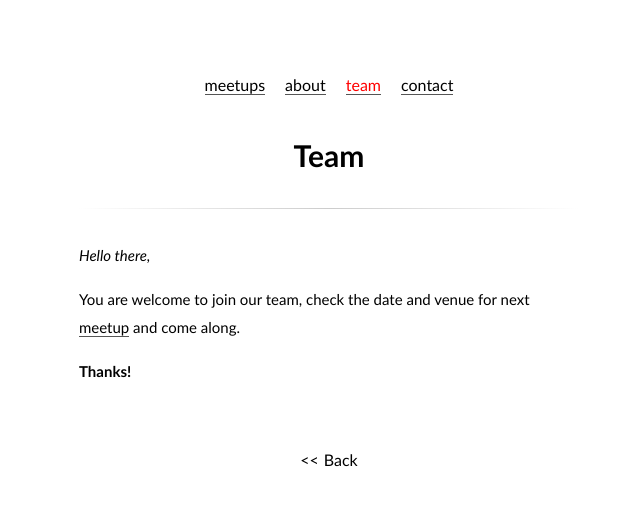
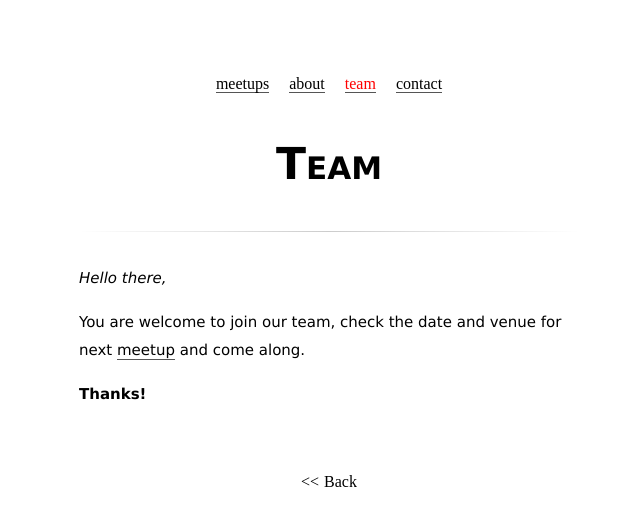
Before and after one commit to big-org/big-org.github.io, a Jekyll site: the page built from team.md, in a window 1280 px wide. Shown: the top 526 px of the page, without its empty margins (311-951 px from the left). Built offline with Jekyll 4.4.1, drawn with Linux system fonts in a browser that asks for light colours.

Commit message:
Added Meetup 3 info

```diff
--- a/_sass/main.scss
+++ b/_sass/main.scss
@@ -1,10 +1,14 @@
 body {
-  font-family: 'Trebuchet MS', Helvetica, sans-serif;
   padding: 20px;
   margin: 0;
-  font-weight: 400;
   -webkit-font-smoothing: antialiased;
   -webkit-text-size-adjust: 100%;
+
+  -webkit-background-size: cover;
+  -moz-background-size: cover;
+  -o-background-size: cover;
+  background-size: cover;
+
   @media (min-width: 992px) {
     padding: 35px 50px;
   }
@@ -12,11 +16,7 @@
 div, p, span, h1, h2, h3 {
   text-rendering: optimizeLegibility;
 }
-.logo h1 {
-  font-family: Impact, Charcoal, sans-serif;
-  font-size: 2.5rem;
-  letter-spacing: 1.2px
-}
+
 h1 {
   font-size: 30px;
 }
@@ -378,3 +378,43 @@
     margin: 5px;
   }
 }
+h1 {
+	font-family: 'Lucida Grande', 'Lucida Sans Unicode', 'Lucida Sans', Geneva, Verdana, sans-serif;
+	font-size: 44px;
+	font-style: normal;
+	font-variant: small-caps;
+	font-weight: bold;
+	line-height: 48px;
+}
+h3 {
+	font-family: Verdana, Geneva, sans-serif;
+	font-size: 14px;
+	font-style: normal;
+	font-variant: normal;
+	font-weight: 500;
+	line-height: 15px;
+}
+p {
+	font-family: Verdana, Geneva, sans-serif;
+	font-size: 14px;
+	font-style: normal;
+	font-variant: normal;
+	font-weight: 400;
+	line-height: 20px;
+}
+blockquote {
+	font-family: Verdana, Geneva, sans-serif;
+	font-size: 21px;
+	font-style: normal;
+	font-variant: normal;
+	font-weight: 400;
+	line-height: 30px;
+}
+pre {
+	font-family: Verdana, Geneva, sans-serif;
+	font-size: 13px;
+	font-style: normal;
+	font-variant: normal;
+	font-weight: 400;
+	line-height: 18px;
+}
```
Also changed, not shown: _posts/2016-04-06-meetup-3.md (added, +17 -0 lines).
